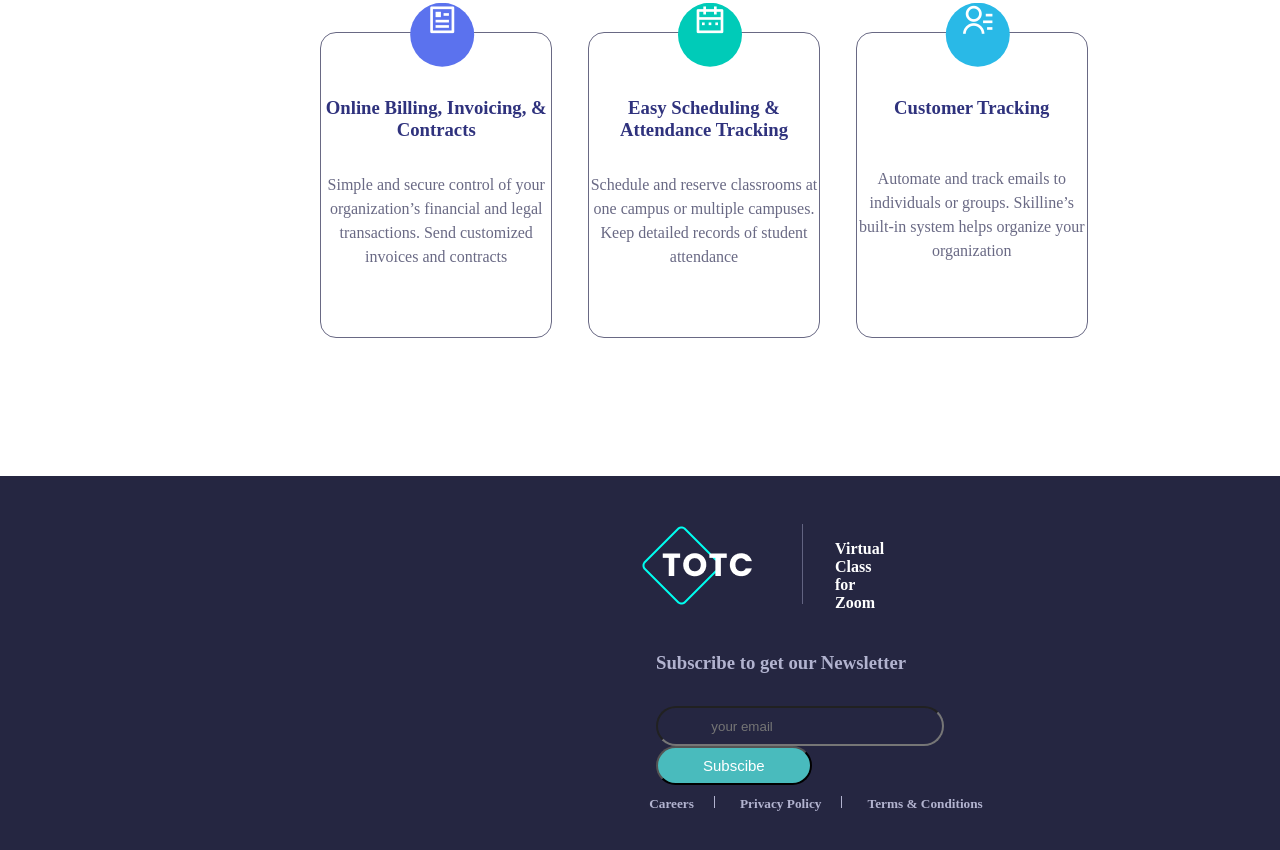
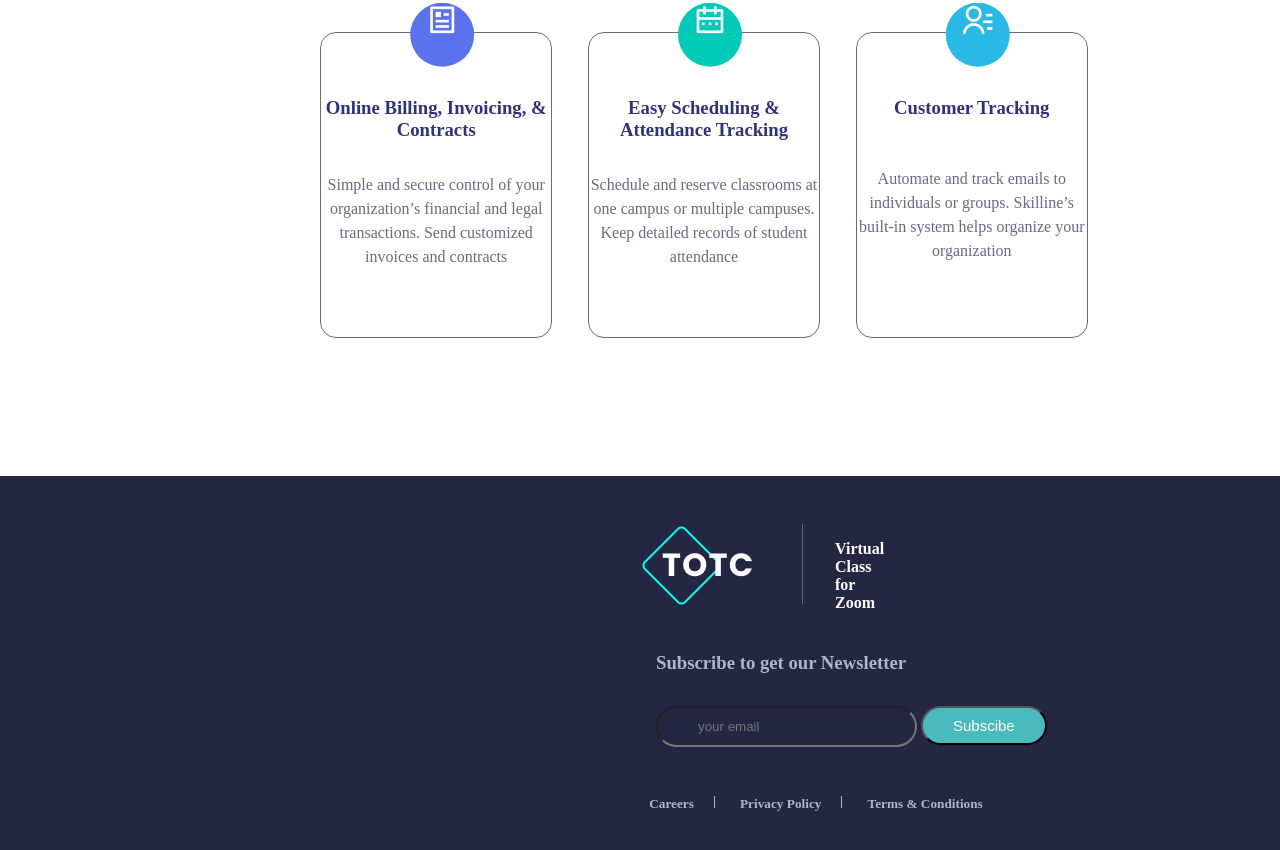
Before and after one commit to 45vaibhav/figma2.htmlCss, a plain HTML site: page index.html in a window 1280 px wide. Shown: the part 1044-1894 px from the top of the page. Drawn offline with nearby package versions, Linux system fonts and the light colour scheme.

Commit message:
figma upadated

```diff
--- a/about.css
+++ b/about.css
@@ -194,7 +194,7 @@ p{
 
 #button3 {
     font-size: 15px;
-    padding: 0.6em 3em;
+    padding: 0.6em 2em;
     border-radius: 3rem;
     background-color: #49BBBD;
     color: #FFFFFF;
@@ -203,7 +203,7 @@ p{
 
 #email {
     border-radius: 3rem;
-    padding: 0.8em 4em;
+    padding: 0.8em 3em;
     background-color: #252641;
 }
 
--- a/course.css
+++ b/course.css
@@ -337,7 +337,7 @@ h5{
 
 #button3 {
     font-size: 15px;
-    padding: 0.6em 3em;
+    padding: 0.6em 2em;
     border-radius: 3rem;
     background-color: #49BBBD;
     color: #FFFFFF;
@@ -346,7 +346,7 @@ h5{
 
 #email {
     border-radius: 3rem;
-    padding: 0.8em 4em;
+    padding: 0.8em 3em;
     background-color: #252641;
 }
 
--- a/style.css
+++ b/style.css
@@ -376,7 +376,7 @@ p {
 
 #button3 {
     font-size: 15px;
-    padding: 0.6em 3em;
+    padding: 0.6em 2em;
     border-radius: 3rem;
     background-color: #49BBBD;
     color: #FFFFFF;
@@ -385,7 +385,7 @@ p {
 
 #email {
     border-radius: 3rem;
-    padding: 0.8em 4em;
+    padding: 0.8em 3em;
     background-color: #252641;
 }
 
```
